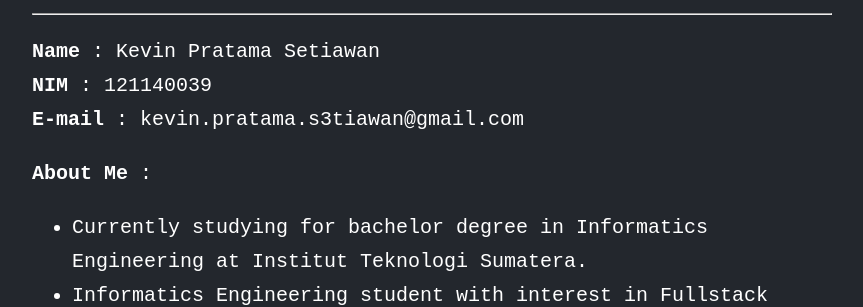
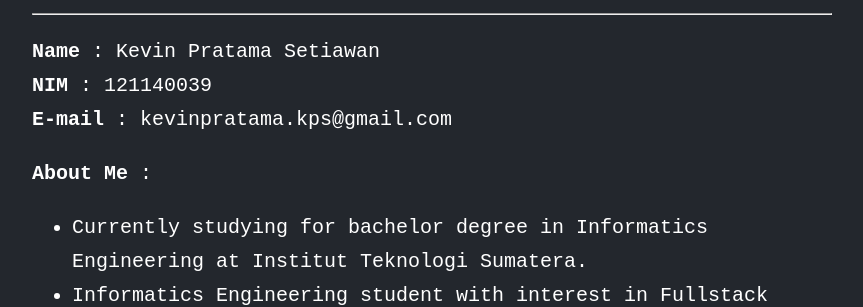
Before and after one commit to KevinPratamaSetiawan/KevinPratamaSetiawan.github.io, a Jekyll site: the page built from resume/resume.md, in a window 1280 px wide and 900 px high, scrolled down 316 px. Shown: the part 152-459 px from the top of the window, without its empty margins (208-1071 px from the left). Built offline with Jekyll 4.4.1, drawn with Linux system fonts in a browser that asks for light colours; nearby versions of some CDN libraries.

Commit message:
Update resume.md

```diff
--- a/resume/resume.md
+++ b/resume/resume.md
@@ -13,7 +13,7 @@ title: Resume
 
 **Name**   : Kevin Pratama Setiawan <br>
 **NIM**    : 121140039 <br>
-**E-mail** : kevin.pratama.s3tiawan@gmail.com
+**E-mail** : kevinpratama.kps@gmail.com
 
 **About Me** :
 * Currently studying for bachelor degree in Informatics Engineering at Institut Teknologi Sumatera.
```
